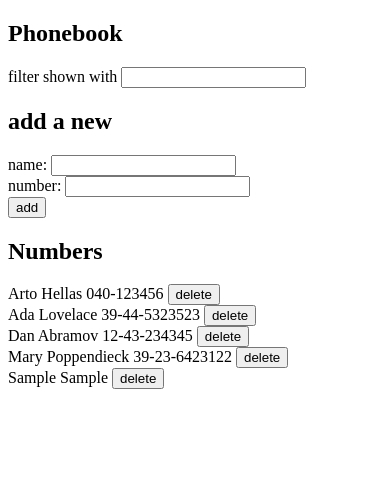
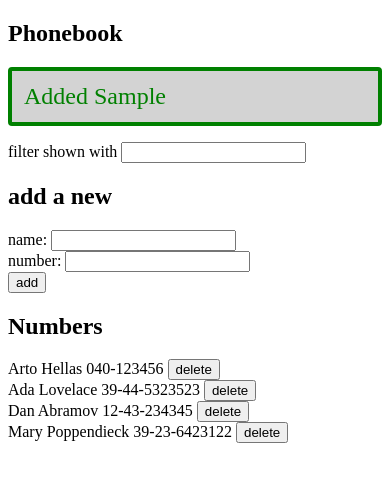
Before and after one commit to emiacerbi/fullstack-open, a React (Create React App) app in the folder part2/phonebook/: page / in a window 390 px wide. Both pictures are taken after typing "Sample", "Sample" into the empty fields and a click on the button "add". Shown: the top 482 px of the page. Built offline with nearby package versions, Linux system fonts and the light colour scheme; no server answers; data requests are answered from the project's data file.

Commit message:
finished phonebook and tweaked countries rest

```diff
--- a/part2/phonebook/src/App.js
+++ b/part2/phonebook/src/App.js
@@ -3,7 +3,9 @@ import { Filter } from './components/Filter'
 import { Persons } from './components/Persons'
 import { PersonForm } from './components/PersonForm'
 import axios from 'axios'
-import { updatePerson } from './services/persons'
+import { createPerson, updatePerson } from './services/persons'
+import { Notification } from './components/Notification'
+import './index.css'
 
 const BASE_URL = 'http://localhost:3001/persons'
 
@@ -12,6 +14,10 @@ const App = () => {
   const [newName, setNewName] = useState('')
   const [newNumber, setNewNumber] = useState('')
   const [filterInput, setFilterInput] = useState('')
+  const [message, setMessage] = useState({
+    text: '',
+    isError: false,
+  })
 
   const fetchPersons = () => {
     axios
@@ -58,6 +64,12 @@ const App = () => {
         }
 
         updatePerson(duplicatedPerson.id, updatedPerson)
+
+        setMessage({
+          text: `Edited ${newName}`,
+          isError: false,
+        })
+
         fetchPersons()
         clearInputs()
         return
@@ -67,20 +79,27 @@ const App = () => {
       }
     }
 
-    setPersons([
-      ...persons,
-      {
-        name: newName,
-        number: newNumber,
-        id: Math.floor(Math.random() * 10000 + 1),
-      },
-    ])
+    createPerson({
+      name: newName,
+      number: newNumber,
+      id: Math.floor(Math.random() * 10000 + 1),
+    })
+
+    fetchPersons()
+
+    setMessage({
+      text: `Added ${newName}`,
+      isError: false,
+    })
+
     clearInputs()
   }
 
   return (
     <div>
       <h2>Phonebook</h2>
+
+      {message.text && <Notification message={message} />}
 
       <Filter
         handleFilterChange={handleFilterChange}
@@ -103,6 +122,7 @@ const App = () => {
         persons={persons}
         filterInput={filterInput}
         fetchPersons={fetchPersons}
+        setMessage={setMessage}
       />
     </div>
   )
--- /dev/null
+++ b/part2/phonebook/src/components/Notification.js
@@ -0,0 +1,5 @@
+export const Notification = ({ message }) => {
+  const error = message.isError && 'error'
+
+  return <div className={`notification ${error}`}>{message.text}</div>
+}
--- a/part2/phonebook/src/components/Persons.js
+++ b/part2/phonebook/src/components/Persons.js
@@ -1,10 +1,24 @@
 import { deletePerson } from '../services/persons'
 
-export const Persons = ({ persons, filterInput, fetchPersons }) => {
+export const Persons = ({ persons, filterInput, fetchPersons, setMessage }) => {
   const handleClick = (id, name) => {
     if (window.confirm(`Do you really want to delete ${name}?`)) {
       deletePerson(id)
-      fetchPersons()
+        .then(() => {
+          setMessage({
+            text: `${name} was deleted from the list`,
+            isError: false,
+          })
+        })
+        .catch(() => {
+          setMessage({
+            text: `Information of ${name} has already been removed from the server`,
+            isError: true,
+          })
+        })
+        .finally(() => {
+          fetchPersons()
+        })
     }
   }
 
--- /dev/null
+++ b/part2/phonebook/src/index.css
@@ -0,0 +1,14 @@
+.notification {
+  font-size: 1.5rem;
+  border: 4px solid green;
+  color: green;
+  padding: 0.75rem;
+  background-color: lightgray;
+  border-radius: 0.25rem;
+  margin-block: 1rem;
+}
+
+.error {
+  color: red;
+  border: 4px solid red;
+}
--- a/part2/phonebook/src/services/persons.js
+++ b/part2/phonebook/src/services/persons.js
@@ -3,17 +3,18 @@ import axios from 'axios'
 const BASE_URL = 'http://localhost:3001/persons'
 
 const deletePerson = (id) => {
-  axios
-    .delete(`${BASE_URL}/${id}`)
-    .then((res) => res.data)
-    .catch((error) => console.log(error))
+  const request = axios.delete(`${BASE_URL}/${id}`)
+  return request.then((res) => res.data)
 }
 
 const updatePerson = (id, updatedPerson) => {
-  axios
-    .put(`${BASE_URL}/${id}`, updatedPerson)
-    .then((res) => console.log(res.data))
-    .catch((error) => console.log(error))
+  const request = axios.put(`${BASE_URL}/${id}`, updatedPerson)
+  return request.then((res) => res.data)
 }
 
-export { deletePerson, updatePerson }
+const createPerson = (newPerson) => {
+  const request = axios.post(`${BASE_URL}`, newPerson)
+  return request.then((res) => res.data)
+}
+
+export { deletePerson, updatePerson, createPerson }
```
Also changed, not shown: 1 other file (tests, documents, lock files or other folders).
